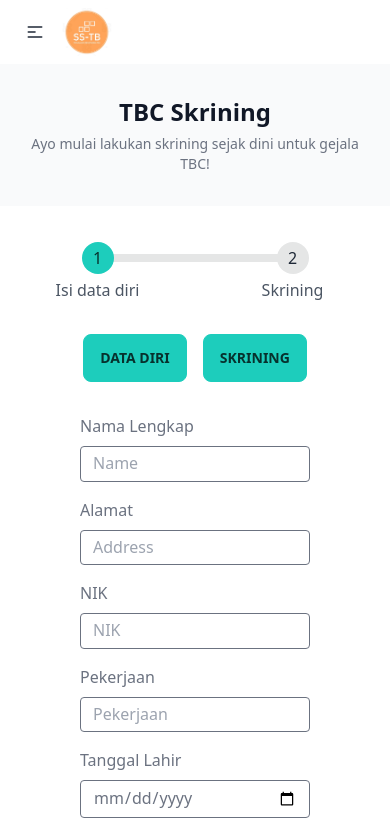
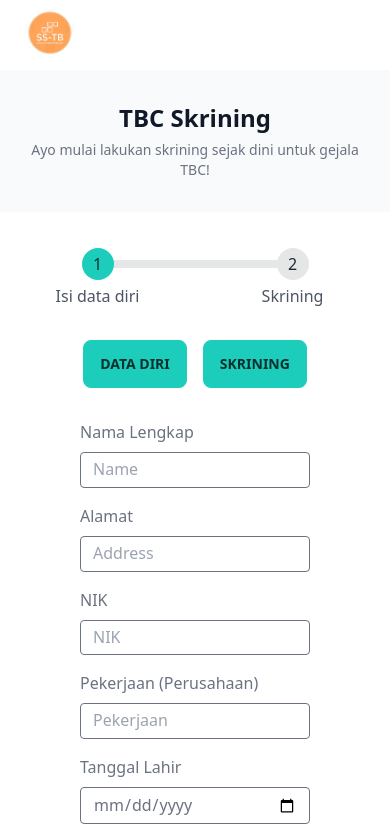
Before and after one commit to uglysquid27/TBC-Scrining, an Angular app: page /scrining in a window 390 px wide. Shown: the top 838 px of the page. Built offline with nearby package versions, Linux system fonts and the light colour scheme.

Commit message:
updates on skrining page

```diff
--- a/src/app/layout/header/header.component.html
+++ b/src/app/layout/header/header.component.html
@@ -2,7 +2,8 @@
     <div class="navbar-start">
       <div class="dropdown">
         <label tabindex="0" class="btn btn-ghost lg:hidden">
-          <svg xmlns="http://www.w3.org/2000/svg" class="h-5 w-5" fill="none" viewBox="0 0 24 24" stroke="currentColor"><path stroke-linecap="round" stroke-linejoin="round" stroke-width="2" d="M4 6h16M4 12h8m-8 6h16" /></svg>
+          <!-- <svg xmlns="http://www.w3.org/2000/svg" class="h-5 w-5" fill="none" viewBox="0 0 24 24" stroke="currentColor"><path stroke-linecap="round" stroke-linejoin="round" stroke-width="2" d="M4 6h16M4 12h8m-8 6h16" /></svg> -->
+          <img src="/assets/img/tbclogo.jpeg" height="50" width="50" alt="">
         </label>
         <ul tabindex="0" class="menu menu-sm dropdown-content mt-3 z-[1] p-2 shadow bg-base-100 rounded-box w-52">
           <li><a routerLink="/">Home</a></li>
@@ -10,7 +11,7 @@
           <li><a routerLink="/scrining">Skrining</a></li>
         </ul>
       </div>
-      <div>
+      <div class="hidden lg:block">
         <img src="/assets/img/tbclogo.jpeg" height="50" width="50" alt="">
       </div>
     </div>
--- a/src/app/skrining/skrining.component.html
+++ b/src/app/skrining/skrining.component.html
@@ -37,25 +37,25 @@
                 <label for="nama" class="mb-2 inline-block text-gray-500">Nama Lengkap</label>
                 <div class="relative mb-4 flex flex-wrap items-stretch">
                     <input type="text"
-                        class="relative m-0 block w-[1px] min-w-0 flex-auto rounded border border-solid border-gray-500 bg-transparent bg-clip-padding px-3 py-[0.25rem] text-base font-normal leading-[1.6] text-gray-500 outline-none transition duration-200 ease-in-out focus:z-[3] focus:border-primary focus:text-gray-500 focus:shadow-[inset_0_0_0_1px_rgb(59,113,202)] focus:outline-none dark:border-neutral-600 dark:placeholder:text-neutral-200 dark:focus:border-primary"
+                        class="relative m-0 block w-[1px] min-w-0 flex-auto rounded border border-solid border-gray-500 bg-transparent bg-clip-padding px-3 py-[0.25rem] text-base font-normal leading-[1.6] text-gray-500 outline-none transition duration-200 ease-in-out focus:z-[3] focus:border-primary focus:text-gray-500 focus:shadow-[inset_0_0_0_1px_rgb(59,113,202)] focus:outline-none"
                         placeholder="Name" aria-label="Username" aria-describedby="basic-addon1" />
                 </div>
                 <label for="alamat" class="mb-2 inline-block text-gray-500">Alamat</label>
                 <div class="relative mb-4 flex flex-wrap items-stretch">
                     <input type="text"
-                        class="relative m-0 block w-[1px] min-w-0 flex-auto rounded border border-solid border-gray-500 bg-transparent bg-clip-padding px-3 py-[0.25rem] text-base font-normal leading-[1.6] text-gray-500 outline-none transition duration-200 ease-in-out focus:z-[3] focus:border-primary focus:text-gray-500 focus:shadow-[inset_0_0_0_1px_rgb(59,113,202)] focus:outline-none dark:border-neutral-600 dark:placeholder:text-neutral-200 dark:focus:border-primary"
+                        class="relative m-0 block w-[1px] min-w-0 flex-auto rounded border border-solid border-gray-500 bg-transparent bg-clip-padding px-3 py-[0.25rem] text-base font-normal leading-[1.6] text-gray-500 outline-none transition duration-200 ease-in-out focus:z-[3] focus:border-primary focus:text-gray-500 focus:shadow-[inset_0_0_0_1px_rgb(59,113,202)] focus:outline-none"
                         placeholder="Address" aria-label="Address" aria-describedby="basic-addon1" />
                 </div>
                 <label for="nik" class="mb-2 inline-block text-gray-500">NIK</label>
                 <div class="relative mb-4 flex flex-wrap items-stretch">
                     <input type="text"
-                        class="relative m-0 block w-[1px] min-w-0 flex-auto rounded border border-solid border-gray-500 bg-transparent bg-clip-padding px-3 py-[0.25rem] text-base font-normal leading-[1.6] text-gray-500 outline-none transition duration-200 ease-in-out focus:z-[3] focus:border-primary focus:text-gray-500 focus:shadow-[inset_0_0_0_1px_rgb(59,113,202)] focus:outline-none dark:border-neutral-600 dark:placeholder:text-neutral-200 dark:focus:border-primary"
+                        class="relative m-0 block w-[1px] min-w-0 flex-auto rounded border border-solid border-gray-500 bg-transparent bg-clip-padding px-3 py-[0.25rem] text-base font-normal leading-[1.6] text-gray-500 outline-none transition duration-200 ease-in-out focus:z-[3] focus:border-primary focus:text-gray-500 focus:shadow-[inset_0_0_0_1px_rgb(59,113,202)] focus:outline-none"
                         placeholder="NIK" aria-label="nik" aria-describedby="basic-addon1" />
                 </div>
-                <label for="pekerjaan" class="mb-2 inline-block text-gray-500">Pekerjaan</label>
+                <label for="pekerjaan" class="mb-2 inline-block text-gray-500">Pekerjaan (Perusahaan)</label>
                 <div class="relative mb-4 flex flex-wrap items-stretch">
                     <input type="text"
-                        class="relative m-0 block w-[1px] min-w-0 flex-auto rounded border border-solid border-gray-500 bg-transparent bg-clip-padding px-3 py-[0.25rem] text-base font-normal leading-[1.6] text-gray-500 outline-none transition duration-200 ease-in-out focus:z-[3] focus:border-primary focus:text-gray-500 focus:shadow-[inset_0_0_0_1px_rgb(59,113,202)] focus:outline-none dark:border-neutral-600 dark:placeholder:text-neutral-200 dark:focus:border-primary"
+                        class="relative m-0 block w-[1px] min-w-0 flex-auto rounded border border-solid border-gray-500 bg-transparent bg-clip-padding px-3 py-[0.25rem] text-base font-normal leading-[1.6] text-gray-500 outline-none transition duration-200 ease-in-out focus:z-[3] focus:border-primary focus:text-gray-500 focus:shadow-[inset_0_0_0_1px_rgb(59,113,202)] focus:outline-none"
                         placeholder="Pekerjaan" aria-label="pekerjaan" aria-describedby="basic-addon1" />
                 </div>
 
@@ -64,7 +64,7 @@
                         <label for="lahir" class="mb-2 inline-block text-gray-500">Tanggal Lahir</label>
                         <div class="relative mb-4 flex flex-wrap items-stretch">
                             <input type="date"
-                                class="relative m-0 block w-[1px] min-w-0 flex-auto rounded border border-solid border-gray-500 bg-transparent bg-clip-padding px-3 py-[0.25rem] text-base font-normal leading-[1.6] text-gray-500 outline-none transition duration-200 ease-in-out focus:z-[3] focus:border-primary focus:text-gray-500 focus:shadow-[inset_0_0_0_1px_rgb(59,113,202)] focus:outline-none dark:border-neutral-600 dark:placeholder:text-neutral-200 dark:focus:border-primary"
+                                class="relative m-0 block w-[1px] min-w-0 flex-auto rounded border border-solid border-gray-500 bg-transparent bg-clip-padding px-3 py-[0.25rem] text-base font-normal leading-[1.6] text-gray-500 outline-none transition duration-200 ease-in-out focus:z-[3] focus:border-primary focus:text-gray-500 focus:shadow-[inset_0_0_0_1px_rgb(59,113,202)] focus:outline-none"
                                 placeholder="lahir" aria-label="lahir" aria-describedby="basic-addon1" />
                         </div>
                     </div>
@@ -79,13 +79,13 @@
                 <label for="no" class="mb-2 inline-block text-gray-500">No HP</label>
                 <div class="relative mb-4 flex flex-wrap items-stretch">
                     <input type="text"
-                        class="relative m-0 block w-[1px] min-w-0 flex-auto rounded border border-solid border-gray-500 bg-transparent bg-clip-padding px-3 py-[0.25rem] text-base font-normal leading-[1.6] text-gray-500 outline-none transition duration-200 ease-in-out focus:z-[3] focus:border-primary focus:text-gray-500 focus:shadow-[inset_0_0_0_1px_rgb(59,113,202)] focus:outline-none dark:border-neutral-600 dark:placeholder:text-neutral-200 dark:focus:border-primary"
+                        class="relative m-0 block w-[1px] min-w-0 flex-auto rounded border border-solid border-gray-500 bg-transparent bg-clip-padding px-3 py-[0.25rem] text-base font-normal leading-[1.6] text-gray-500 outline-none transition duration-200 ease-in-out focus:z-[3] focus:border-primary focus:text-gray-500 focus:shadow-[inset_0_0_0_1px_rgb(59,113,202)] focus:outline-none"
                         placeholder="no" aria-label="no" aria-describedby="basic-addon1" />
                 </div>
                 <label for="email" class="mb-2 inline-block text-gray-500">Email</label>
                 <div class="relative mb-4 flex flex-wrap items-stretch">
                     <input type="email"
-                        class="relative m-0 block w-[1px] min-w-0 flex-auto rounded border border-solid border-gray-500 bg-transparent bg-clip-padding px-3 py-[0.25rem] text-base font-normal leading-[1.6] text-gray-500 outline-none transition duration-200 ease-in-out focus:z-[3] focus:border-primary focus:text-gray-500 focus:shadow-[inset_0_0_0_1px_rgb(59,113,202)] focus:outline-none dark:border-neutral-600 dark:placeholder:text-neutral-200 dark:focus:border-primary"
+                        class="relative m-0 block w-[1px] min-w-0 flex-auto rounded border border-solid border-gray-500 bg-transparent bg-clip-padding px-3 py-[0.25rem] text-base font-normal leading-[1.6] text-gray-500 outline-none transition duration-200 ease-in-out focus:z-[3] focus:border-primary focus:text-gray-500 focus:shadow-[inset_0_0_0_1px_rgb(59,113,202)] focus:outline-none"
                         placeholder="email@email.com" aria-label="email" aria-describedby="basic-addon1" />
                 </div>
 
--- a/src/app/skrining/skrining.component.ts
+++ b/src/app/skrining/skrining.component.ts
@@ -1,24 +1,28 @@
-import { Component } from '@angular/core';
+import { Component, OnInit } from '@angular/core';
 
 @Component({
   selector: 'app-skrining',
   templateUrl: './skrining.component.html',
   styleUrls: ['./skrining.component.css']
 })
-export class SkriningComponent {
+export class SkriningComponent implements OnInit {
+
+  ngOnInit(): void {
+  }
   datadiri: boolean = true;
   skrining: boolean = false;
 
-ddChange(){
+  ddChange() {
     this.skrining = false
+    if (this.datadiri == false) {
       this.datadiri = !this.datadiri
-  console.log(this.datadiri);
+    }
 
   }
-skringingChange(){
+  skringingChange() {
+    this.datadiri = false
+    if (this.skrining == false) {
       this.skrining = !this.skrining
-  this.datadiri = false
-  console.log(this.skrining);
-
     }
   }
+}
```
Lines whose indentation alone changed are shown as unchanged.
